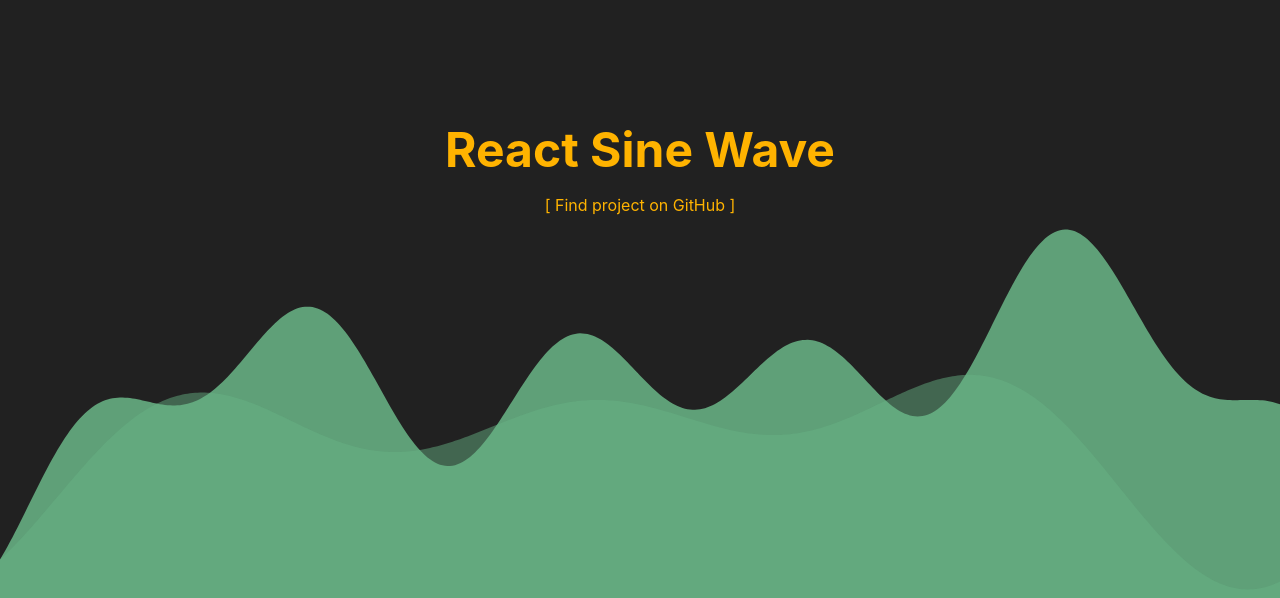
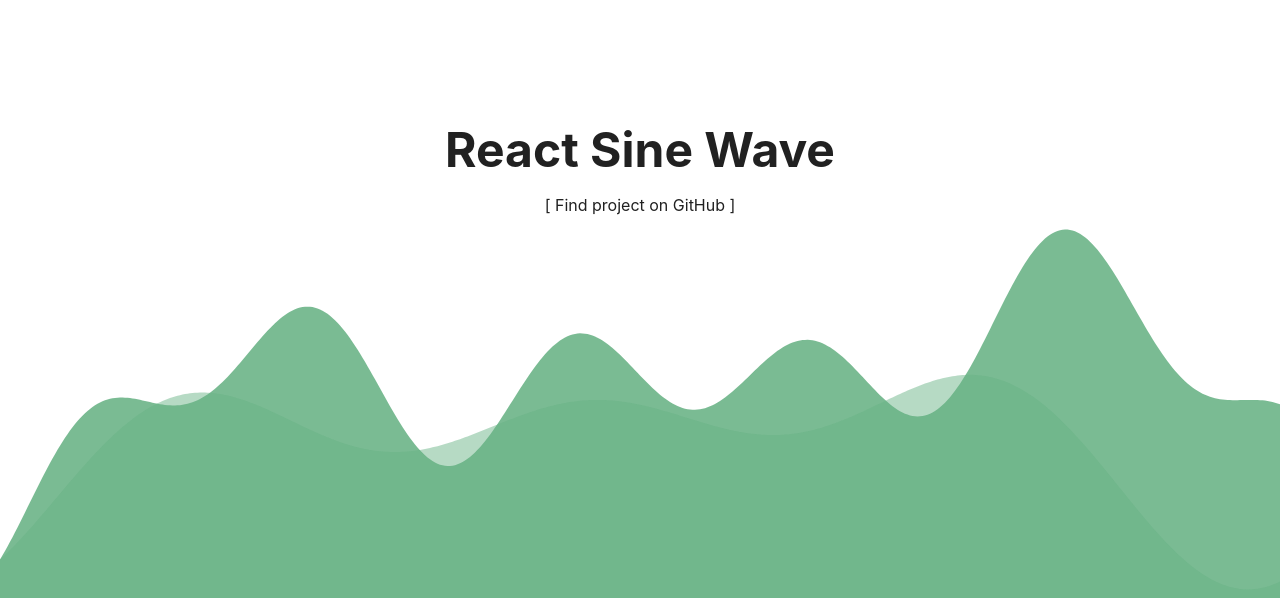
Before and after one commit to ashiishme/react-sine-wave, a React (Create React App) app: page / in a window 1280 px wide. Shown: the top 598 px of the page. Built offline with nearby package versions, Linux system fonts and the light colour scheme.

Commit message:
refactor: update bg & text color

```diff
--- a/src/app/index.tsx
+++ b/src/app/index.tsx
@@ -1,5 +1,3 @@
-import React from 'react'
-
 import Canvas from 'app/components/canvas'
 
 function App() {
--- a/src/index.css
+++ b/src/index.css
@@ -16,7 +16,7 @@ body {
     sans-serif;
   -webkit-font-smoothing: antialiased;
   -moz-osx-font-smoothing: grayscale;
-  background: #212121;
+  background: #ffffff;
   position: relative;
 }
 
@@ -42,7 +42,7 @@ canvas {
 
 .app-title {
   font-size: 3rem;
-  color: rgba(255, 179, 0, 1);
+  color: #212121;
 }
 
 .project-source {
@@ -50,6 +50,6 @@ canvas {
 }
 
 .project-source a {
-  color: rgba(255, 179, 0, 1);
+  color: #212121;
   text-decoration: none;
 }
```
